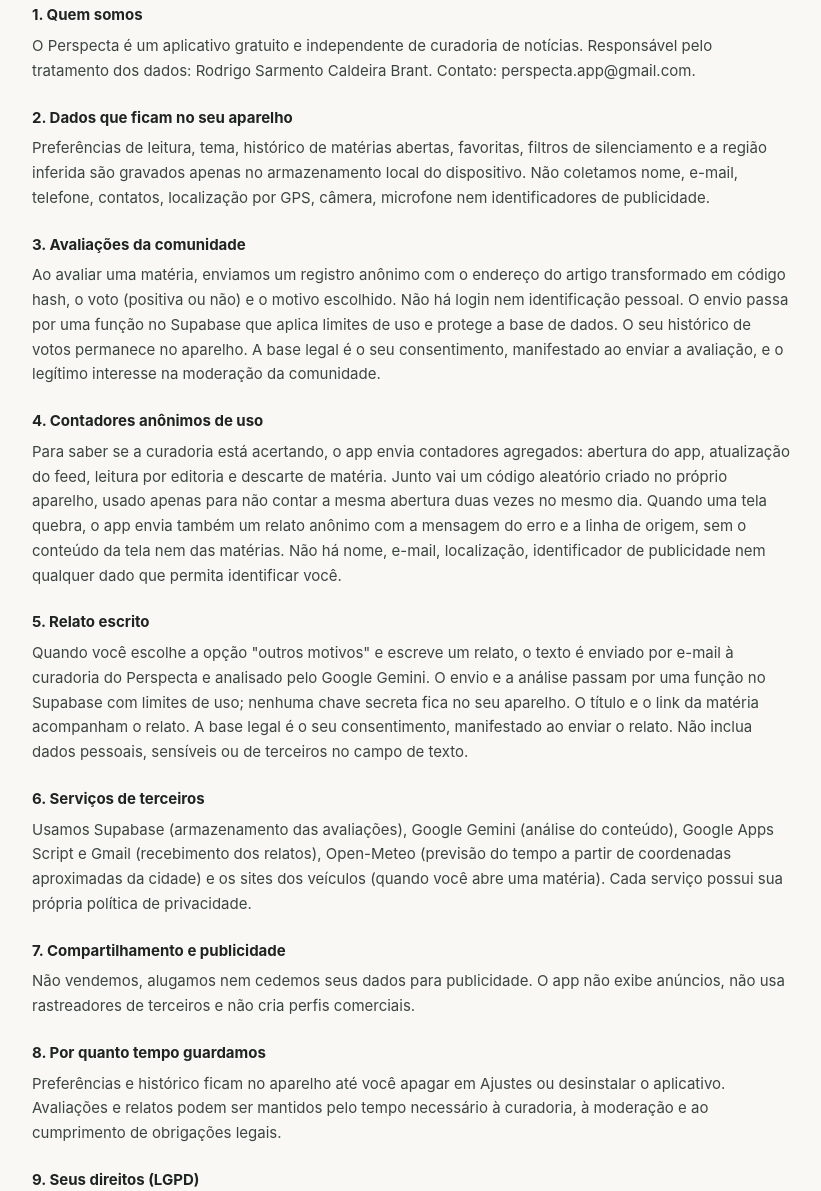
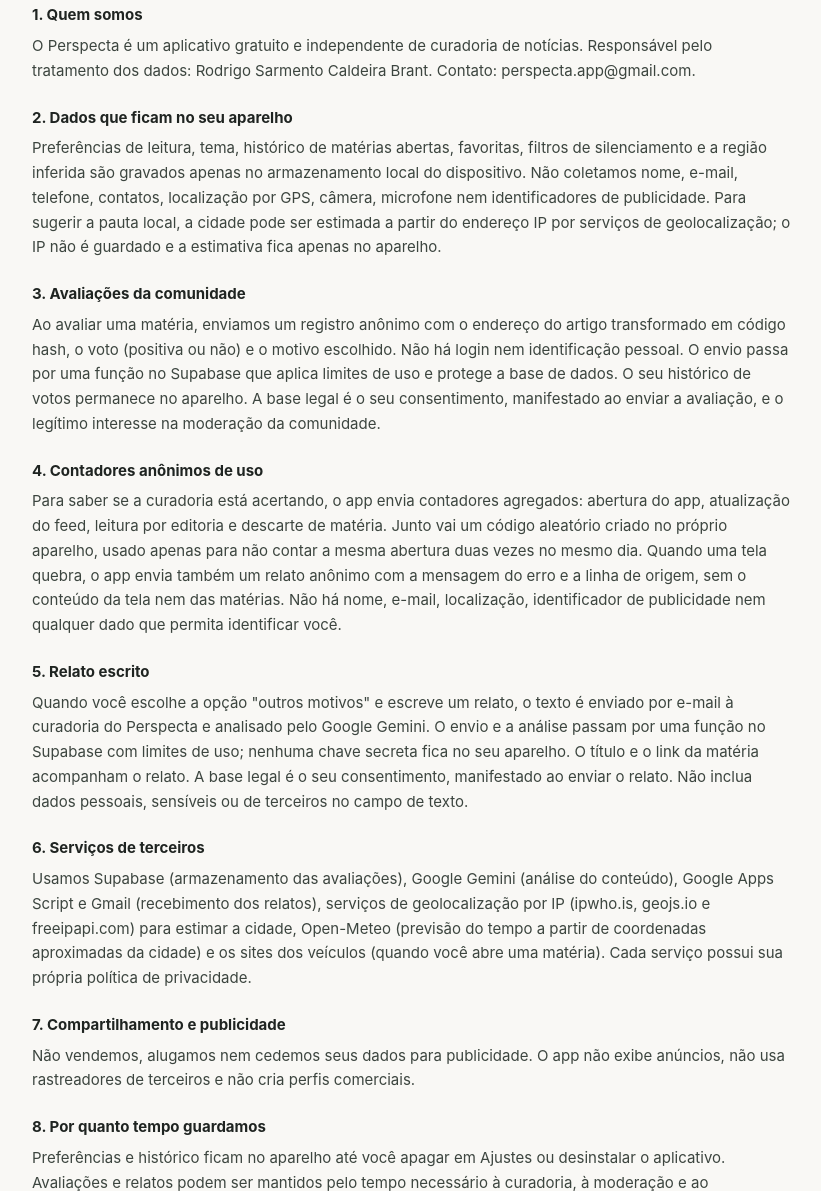
Before and after one commit to rodrigosarmentobrant/perspecta-politica, a plain HTML site: page index.html in a window 1280 px wide. Shown: the part 335-1526 px from the top of the page, without its empty margins (228-1049 px from the left). Drawn offline with Linux system fonts and the light colour scheme.

Commit message:
docs(privacidade): estimativa de cidade por IP

```diff
--- a/index.html
+++ b/index.html
@@ -85,7 +85,7 @@
     <p>O Perspecta é um aplicativo gratuito e independente de curadoria de notícias. Responsável pelo tratamento dos dados: Rodrigo Sarmento Caldeira Brant. Contato: perspecta.app@gmail.com.</p>
 
     <h3>2. Dados que ficam no seu aparelho</h3>
-    <p>Preferências de leitura, tema, histórico de matérias abertas, favoritas, filtros de silenciamento e a região inferida são gravados apenas no armazenamento local do dispositivo. Não coletamos nome, e-mail, telefone, contatos, localização por GPS, câmera, microfone nem identificadores de publicidade.</p>
+    <p>Preferências de leitura, tema, histórico de matérias abertas, favoritas, filtros de silenciamento e a região inferida são gravados apenas no armazenamento local do dispositivo. Não coletamos nome, e-mail, telefone, contatos, localização por GPS, câmera, microfone nem identificadores de publicidade. Para sugerir a pauta local, a cidade pode ser estimada a partir do endereço IP por serviços de geolocalização; o IP não é guardado e a estimativa fica apenas no aparelho.</p>
 
     <h3>3. Avaliações da comunidade</h3>
     <p>Ao avaliar uma matéria, enviamos um registro anônimo com o endereço do artigo transformado em código hash, o voto (positiva ou não) e o motivo escolhido. Não há login nem identificação pessoal. O envio passa por uma função no Supabase que aplica limites de uso e protege a base de dados. O seu histórico de votos permanece no aparelho. A base legal é o seu consentimento, manifestado ao enviar a avaliação, e o legítimo interesse na moderação da comunidade.</p>
@@ -97,7 +97,7 @@
     <p>Quando você escolhe a opção "outros motivos" e escreve um relato, o texto é enviado por e-mail à curadoria do Perspecta e analisado pelo Google Gemini. O envio e a análise passam por uma função no Supabase com limites de uso; nenhuma chave secreta fica no seu aparelho. O título e o link da matéria acompanham o relato. A base legal é o seu consentimento, manifestado ao enviar o relato. Não inclua dados pessoais, sensíveis ou de terceiros no campo de texto.</p>
 
     <h3>6. Serviços de terceiros</h3>
-    <p>Usamos Supabase (armazenamento das avaliações), Google Gemini (análise do conteúdo), Google Apps Script e Gmail (recebimento dos relatos), Open-Meteo (previsão do tempo a partir de coordenadas aproximadas da cidade) e os sites dos veículos (quando você abre uma matéria). Cada serviço possui sua própria política de privacidade.</p>
+    <p>Usamos Supabase (armazenamento das avaliações), Google Gemini (análise do conteúdo), Google Apps Script e Gmail (recebimento dos relatos), serviços de geolocalização por IP (ipwho.is, geojs.io e freeipapi.com) para estimar a cidade, Open-Meteo (previsão do tempo a partir de coordenadas aproximadas da cidade) e os sites dos veículos (quando você abre uma matéria). Cada serviço possui sua própria política de privacidade.</p>
 
     <h3>7. Compartilhamento e publicidade</h3>
     <p>Não vendemos, alugamos nem cedemos seus dados para publicidade. O app não exibe anúncios, não usa rastreadores de terceiros e não cria perfis comerciais.</p>
```
